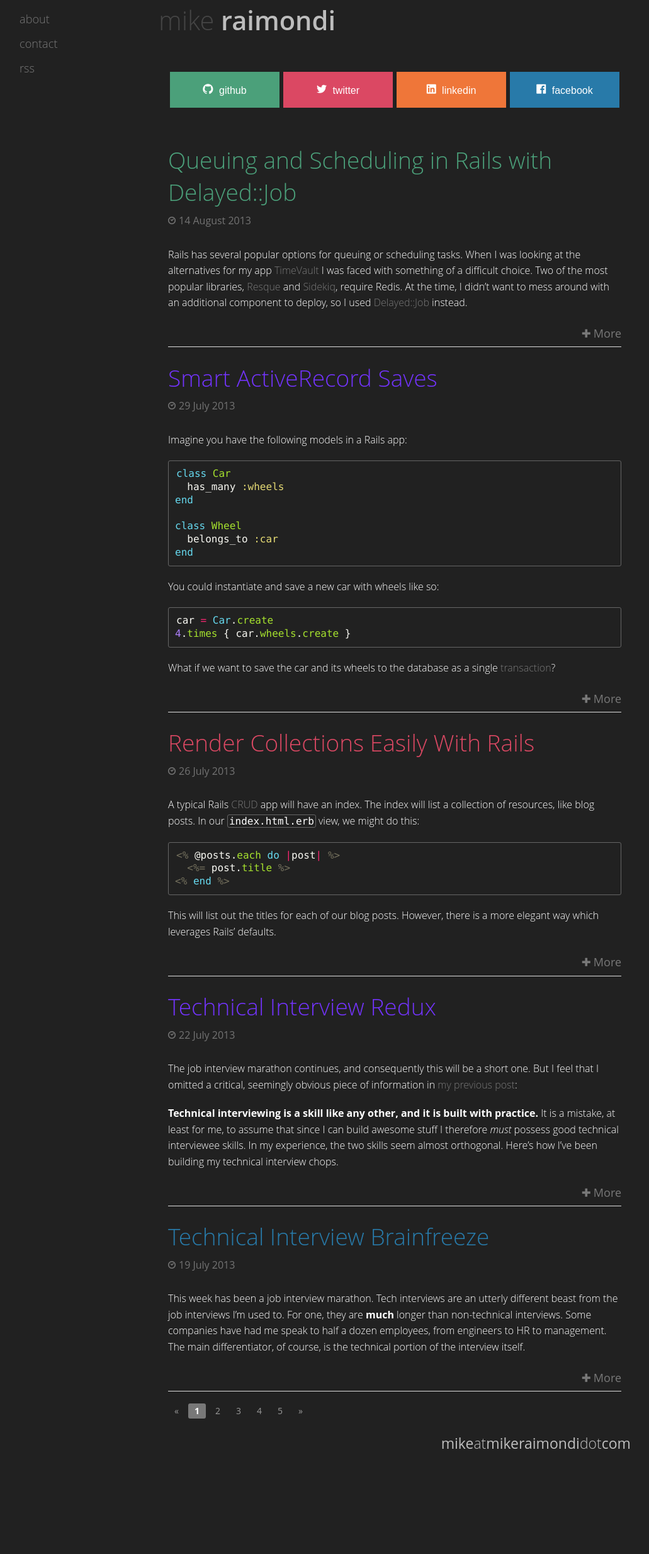
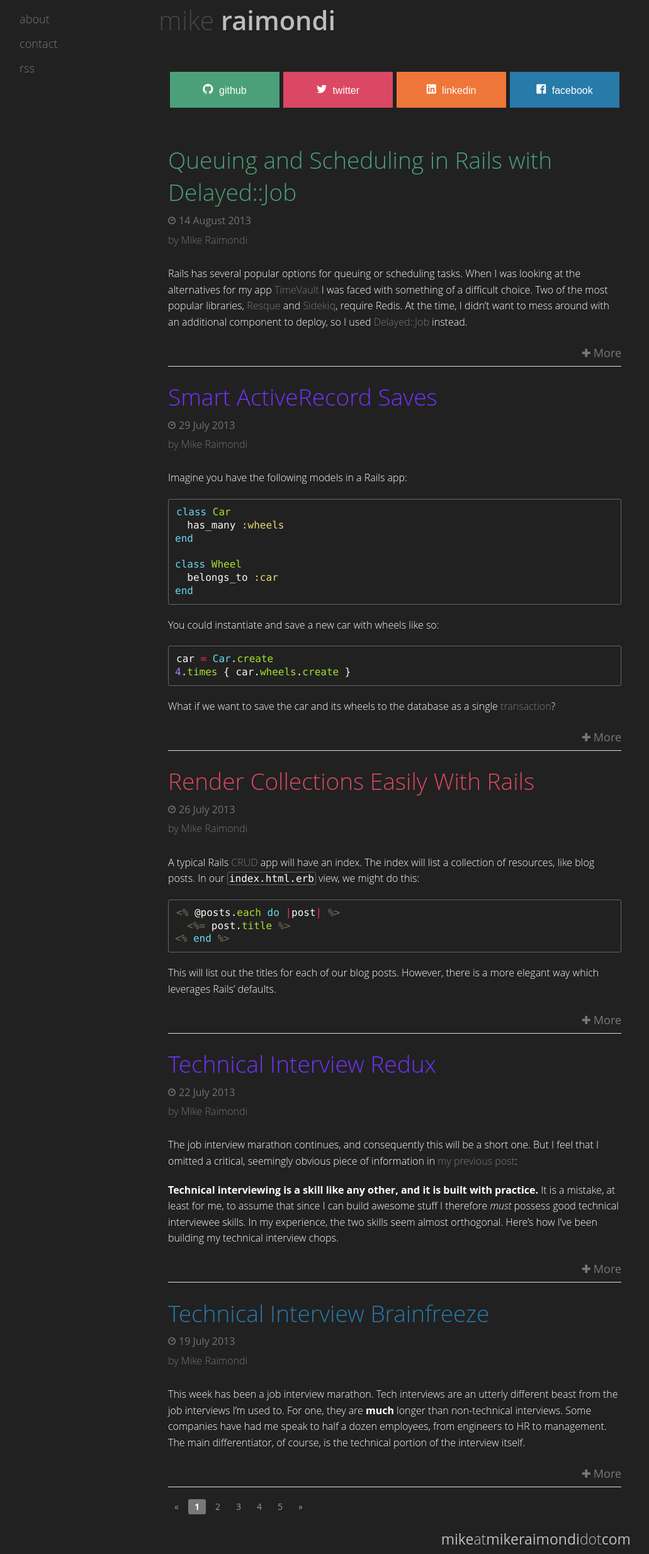
Before and after one commit to chronophasiac/chronophasiac.github.io, a Jekyll site: the page built from index.html, in a window 1280 px wide. Shown: the whole page at 63% size, without its empty margins (138-1169 px from the left). Built offline with Jekyll 4.4.1, drawn with Linux system fonts in a browser that asks for light colours; Markdown is read by kramdown in place of the engine named in the settings; the list of posts is cut into pages by our own code; before the commit the page ends 2315 px from its top, so only the background shows below that.

Commit message:
Add semantic microdata

```diff
--- a/_config.yml
+++ b/_config.yml
@@ -33,6 +33,7 @@
     values:
       layout: "post"
       comments: true
+      author: Mike Raimondi
 
 redcarpet:
   extensions: ['smart']
--- a/_includes/post_header.html
+++ b/_includes/post_header.html
@@ -1,2 +1,5 @@
-<h2><a class="post-title color-{{ include.post.excerpt | number_of_words | modulo:5 }}" href="{{ include.post.url }}">{{ include.post.title }}</a></h2>
-<h6 class="subheader"><i class="fi-clock"></i>{{ include.post.date | date_to_long_string }}</h6>
+<header>
+  <h2 itemprop="name"><a class="post-title color-{{ include.post.excerpt | number_of_words | modulo:5 }}" href="{{ include.post.url }}" itemprop="url">{{ include.post.title }}</a></h2>
+  <h6 class="subheader"><i class="fi-clock"></i><time pubdate itemprop="datePublished" datetime="{{ include.post.date | date_to_xmlschema }}" content="{{ include.post.date | date_to_xmlschema }}">{{ include.post.date | date_to_long_string }}</time></h6>
+  <h6 class="subheader author">by <span itemprop="author">{{ include.post.author }}</span></h6>
+</header>
--- a/_layouts/default.html
+++ b/_layouts/default.html
@@ -19,7 +19,7 @@
       });
     </script>
   </head>
-  <body>
+  <body itemscope itemtype="http://schema.org/WebPage">
   <div class="row">
     <div class="show-for-medium-up medium-3 columns">
       <nav class="side-nav">
--- a/_layouts/post.html
+++ b/_layouts/post.html
@@ -1,6 +1,7 @@
 ---
 layout: default
 ---
+<article itemscope itemtype="http://schema.org/BlogPosting">
   {% include post_header.html post=page %}
   <div class="post">
     {{ content }}
@@ -21,3 +22,4 @@
     <noscript>Please enable JavaScript to view the <a href="http://disqus.com/?ref_noscript">comments powered by Disqus.</a></noscript>
     <a href="http://disqus.com" class="dsq-brlink">comments powered by <span class="logo-disqus">Disqus</span></a>
   {% endif %}
+</article>
--- a/index.html
+++ b/index.html
@@ -17,14 +17,14 @@
 </div>
 {% for post in paginator.posts %}
   <div class="row post-index">
-    <div class="small-12 columns">
+    <article class="small-12 columns">
       {% include post_header.html post=post %}
-      <div class="post">
+      <section itemprop="description" class="post">
         {{ post.excerpt }}
-      </div>
+      </section>
       <h5 class="right"><a href="{{ post.url }}/#more"><i class="fi-plus"></i>More</a></h5>
       <hr>
-    </div>
+    </article>
   </div>
 {% endfor %}
 
--- a/src/scss/app.scss
+++ b/src/scss/app.scss
@@ -249,6 +249,10 @@
   }
 }
 
+.author {
+  font-weight: 200;
+}
+
 .post {
   margin-top: 30px;
 }
```
Also changed, not shown: css/app.css. Lines whose indentation alone changed are shown as unchanged.
